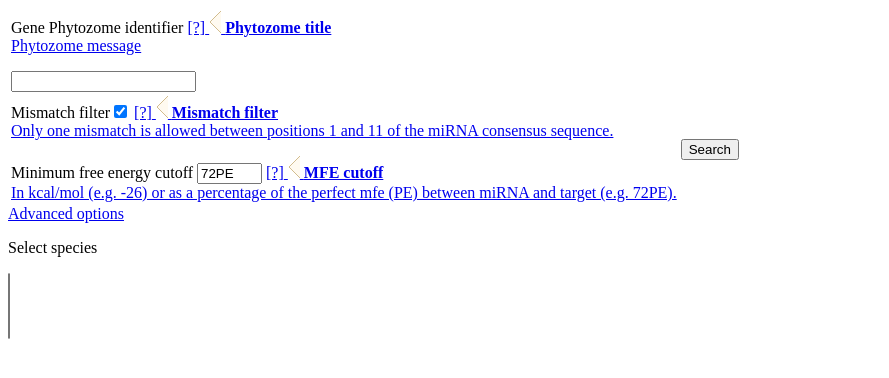
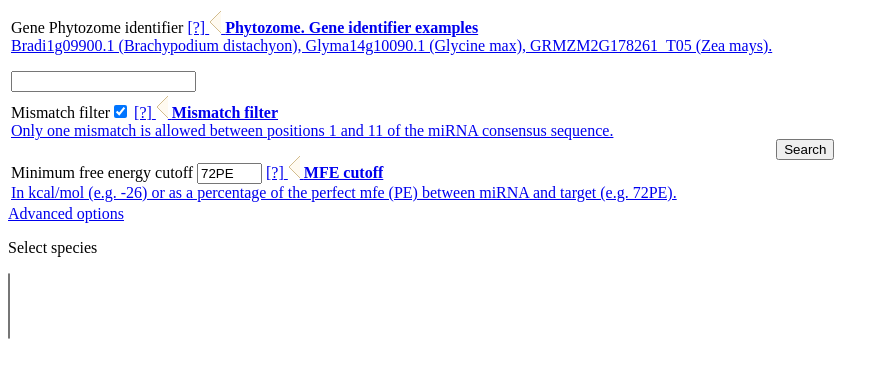
Before and after one commit to ucielp/target3vu, a CodeIgniter app: template application/views/bygeneid_view.php in a window 1280 px wide. Shown: the top 378 px of the page, without its empty margins (0-889 px from the left). Run offline with CodeIgniter, Linux system fonts and the light colour scheme; the template is opened without the code that fills it, so the values that code supplies are empty.

Commit message:
constant and bygeneid fixed

```diff
--- a/application/config/constants.php
+++ b/application/config/constants.php
@@ -103,8 +103,8 @@ define('SPECIES_FILTER_TITLE','Number of species');
 define('SPECIES_FILTER_MSG','Minimum number of species where the same tag is present for a particular miRNA.');
 define('ATH_LOCUS_ID_TITLE','Arabidopsi Thaliana locus ID');
 define('ATH_LOCUS_ID_MSG','Locus ID (e.g. AT2G22840)');
-define('PHYTOZOME_ID_TITLE','Phytozome title');
-define('PHYTOZOME_ID_MSG','Phytozome message');
+define('PHYTOZOME_ID_TITLE','Phytozome. Gene identifier examples');
+define('PHYTOZOME_ID_MSG','Bradi1g09900.1 (Brachypodium distachyon), Glyma14g10090.1 (Glycine max), GRMZM2G178261_T05 (Zea mays).');
 
 
 //~ Targets
--- a/application/views/bygeneid_view.php
+++ b/application/views/bygeneid_view.php
@@ -11,7 +11,7 @@
 <tr>
 	<td>
 	<p>Gene Phytozome identifier
-	<a href='#' class="tooltip">[?]<span>
+	<a href='<?php echo PHYTOZOME_LINK;?>' class="tooltip" target="_blank" >[?]<span>
 			<img class="callout" src= "<?php echo site_url();?>/css/callout.gif" />
 			<strong><?php echo PHYTOZOME_ID_TITLE ?><br/></strong><?php echo PHYTOZOME_ID_MSG?></span>
 		</a>
@@ -19,7 +19,7 @@
 	<?php $tag = array(
               'name'      => 'input_tag',
               'value'     => '',
-              'maxlength' => '30',
+              'maxlength' => '40',
               'size'      => '20',
             );
 			echo form_input($tag);
```
